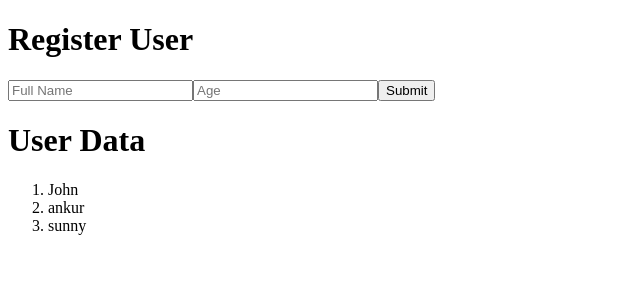
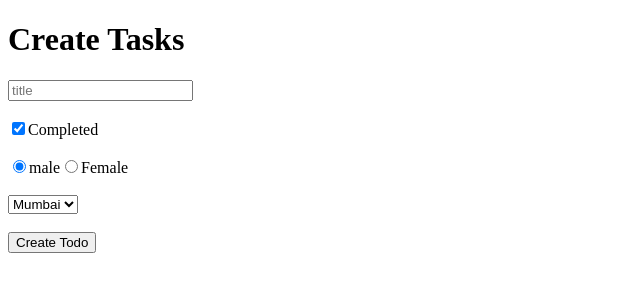
Before and after one commit to SunnyKapur/Two-way-binding-and-Props-Drilling, a React (Vite) app: page / in a window 1280 px wide. Shown: the top 300 px of the page, without its empty margins (0-640 px from the left). Built offline with nearby package versions, Linux system fonts and the light colour scheme.

Commit message:
two way binding form elements

```diff
--- a/src/App.jsx
+++ b/src/App.jsx
@@ -1,18 +1,58 @@
-import { useState } from "react";
-import Create from "./components/Create";
-import Read from "./components/Read";
+import React, { useState } from "react";
 
 const App = () => {
-  const [users, setusers] = useState([
-    { name: "John", age: 12 },
-    { name: "ankur", age: 32 },
-    { name: "sunny", age: 22 },
+  const [todos, settodos] = useState([
+    { id: 1, title: "Kaam kar le bhai", isCompleted: false },
   ]);
 
+  const [title, settitle] = useState("");
+  const [completed, setcompleted] = useState(true);
+  const [gender, setgender] = useState("male");
+  const [city, setcity] = useState("mumbai")
   return (
     <div>
-      <Create />
-      <Read users={users} setusers={setusers}/>
+      <h1>Create Tasks</h1>
+      <form>
+        <input
+          onChange={(e) => settitle(e.target.value)}
+          value={title}
+          type="text"
+          placeholder="title"
+        />
+        <br />
+        <br />
+        <input
+          checked={completed}
+          type="checkbox"
+          onChange={(e) => setcompleted(e.target.checked)}
+        />
+        Completed
+        <br />
+        <br />
+        <input
+        checked={gender == "male" && true}
+          value="male"
+          onChange={(e) => setgender(e.target.value)}
+          type="radio"
+        />
+        male
+        <input
+          checked={gender == "female" && true}
+          value="female"
+          onChange={(e) => setgender(e.target.value)}
+          type="radio"
+        />
+        Female
+        <br />
+        <br />
+        <select value={city} onChange={(e) => setcity(e.target.value)}>
+          <option value="delhi">Delhi</option>
+          <option value="mumbai">Mumbai</option>
+          <option value="kolkata">Kolkata</option>
+        </select>
+        <br /><br />
+        <button>Create Todo</button>
+      </form>
     </div>
   );
 };
--- a/src/components/Create.jsx
+++ /dev/null
@@ -1,39 +0,0 @@
-import { useState } from "react";
-
-const Create = (props) => {
-    console.log(props);
-
-  const [fullname, setfullname] = useState("");
-  const [age, setage] = useState();
-
-  const SubmitHandler = (e) => {
-    e.preventDefault();
-    const newuser = { fullname, age };
-    console.log(newuser); // api, backend ,data
-    // set the user in the setusers
-  };
-
-  return (
-    <div>
-      <h1>Register User</h1>
-      <form onSubmit={SubmitHandler}>
-        <input
-          onChange={(e) => setfullname(e.target.value)}
-          value={fullname}
-          type="text"
-          placeholder="Full Name"
-        />
-
-        <input
-          onChange={(e) => setage(e.target.value)}
-          value={age}
-          type="number"
-          placeholder="Age"
-        />
-        <button type="submit">Submit</button>
-      </form>
-    </div>
-  );
-};
-
-export default Create;
--- a/src/components/Read.jsx
+++ /dev/null
@@ -1,16 +0,0 @@
-const Read = (props) => {
-  const users = props.users;
-  // const setusers = props.setusers
-
-  const renderuser = users.map((user, index) => {
-    return <li key={index}>{user.name}</li>;
-  });
-
-  return (
-    <div>
-      <h1>User Data</h1>
-      <ol>{renderuser} </ol>
-    </div>
-  );
-};
-export default Read;
```
